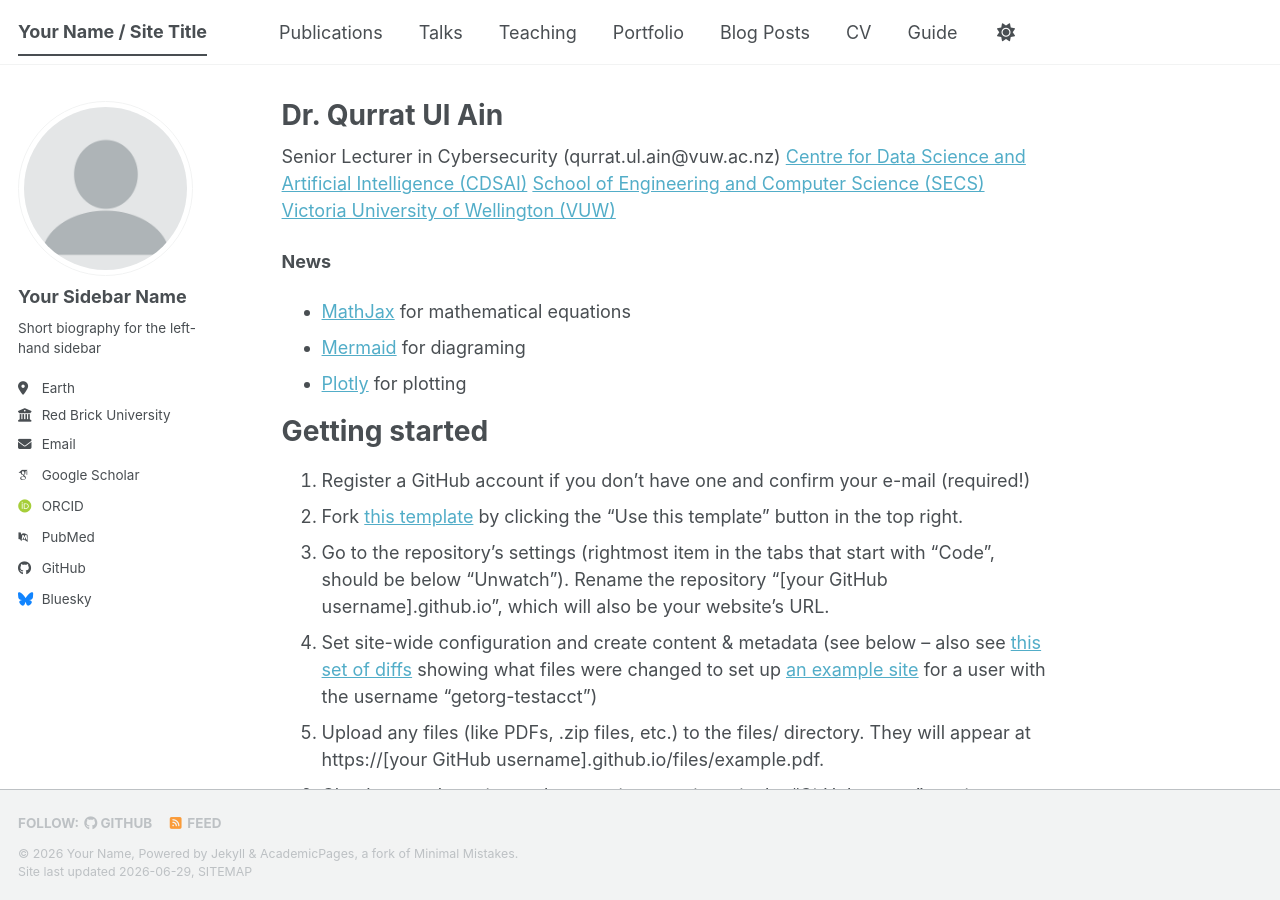
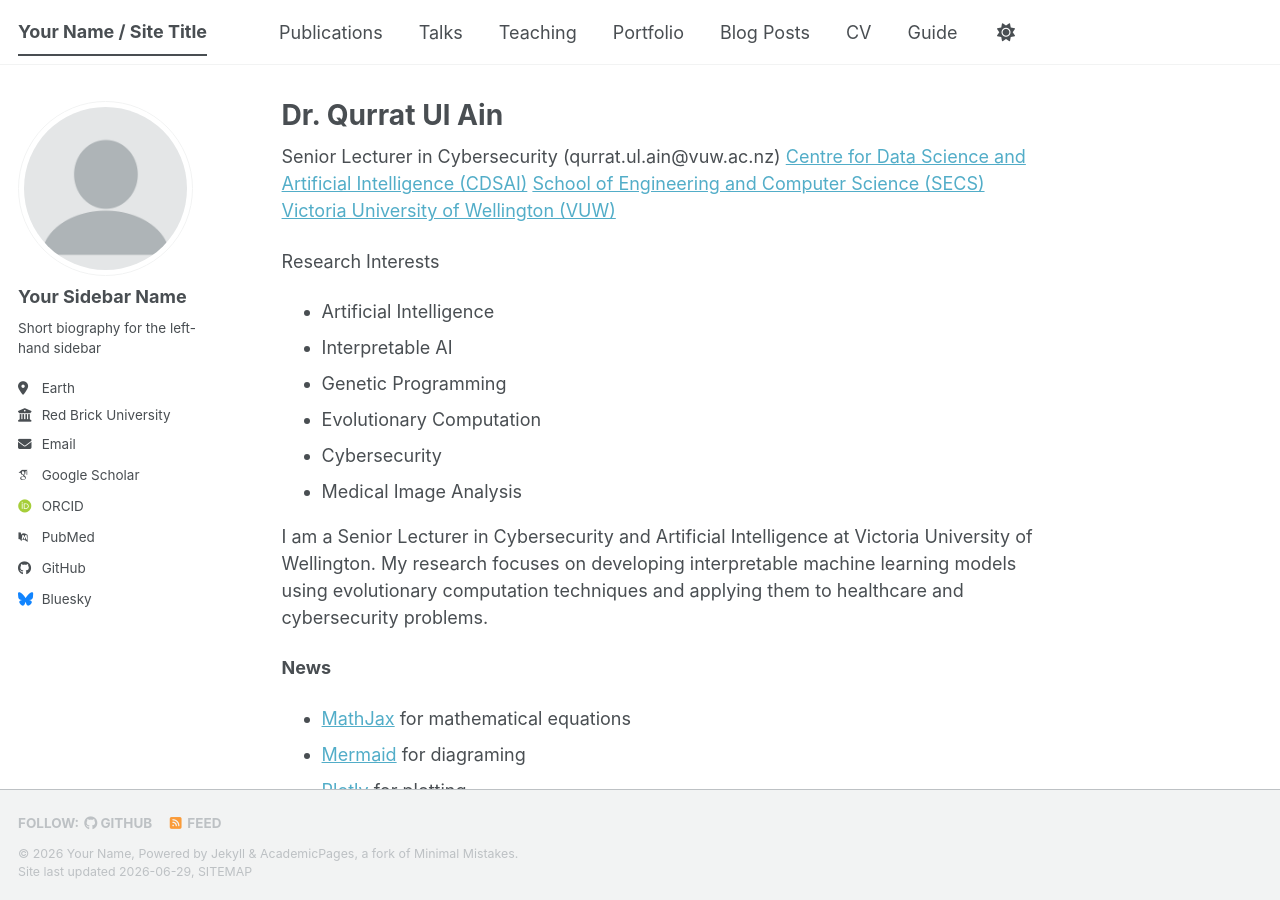
Before and after one commit to qurratulain-vuw/qurratulain-vuw.github.io, a Jekyll site: the page built from _pages/about.md, in a window 1280 px wide and 900 px high. Built offline with Jekyll 4.4.1, drawn with Linux system fonts in a browser that asks for light colours; some web fonts are replaced; a script bundle is joined from its source files by our own code; library files that are not in the unit come from our copies.

Commit message:
Update about.md

```diff
--- a/_pages/about.md
+++ b/_pages/about.md
@@ -11,6 +11,18 @@ Senior Lecturer in Cybersecurity (qurrat.ul.ain@vuw.ac.nz)
 [Centre for Data Science and Artificial Intelligence (CDSAI)](https://www.wgtn.ac.nz/cdsai)
 [School of Engineering and Computer Science (SECS)](https://www.wgtn.ac.nz/ecs)
 [Victoria University of Wellington (VUW)](https://www.wgtn.ac.nz/)
+
+Research Interests
+
+- Artificial Intelligence
+- Interpretable AI
+- Genetic Programming
+- Evolutionary Computation
+- Cybersecurity
+- Medical Image Analysis
+
+I am a Senior Lecturer in Cybersecurity and Artificial Intelligence at Victoria University of Wellington. My research focuses on developing interpretable machine learning models using evolutionary computation techniques and applying them to healthcare and cybersecurity problems.
+
 
 **News**
 
```
